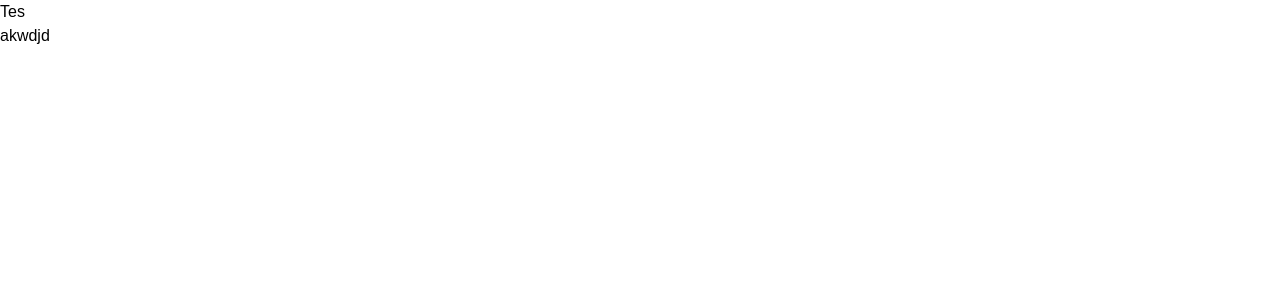
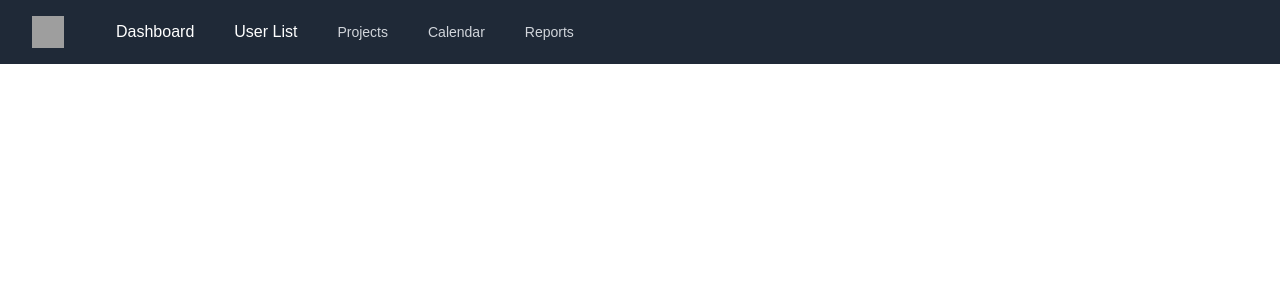
Before and after one commit to dhimzikri/crud_react, a React (Create React App) app in the folder frontend/: page /user in a window 1280 px wide. Shown: the top 300 px of the page. Built offline with nearby package versions, Linux system fonts and the light colour scheme; grey boxes are pictures that could not be loaded.

Commit message:
addingNavbarTrd

```diff
--- a/frontend/src/App.js
+++ b/frontend/src/App.js
@@ -3,7 +3,7 @@
 import AddUser from "./components/AddUser";
 import EditUser from "./components/EditUser";
 import Navbar from "./components/Navbar";
-import Tes from "./components/Tes";
+import UserTrd from "./components/UserTrd";
 
 function App() {
   return (
@@ -13,7 +13,7 @@
           <Route path="/" element={<Navbar />} />
           <Route path="add" element={<AddUser />} />
           <Route path="edit/:id" element={<EditUser />} />
-          <Route path="user" element={<Tes />} />
+          <Route path="user" element={<UserTrd />} />
         </Routes>
       </div>
     </BrowserRouter>
--- a/frontend/src/components/Tes.jsx
+++ /dev/null
@@ -1,17 +0,0 @@
-import React from "react";
-import { Link } from "react-router-dom";
-
-const Tes = () => {
-  return (
-    <div>
-      Tes
-      <div>
-        <button>
-          <Link to="/">akwdjd</Link>
-        </button>
-      </div>
-    </div>
-  );
-};
-
-export default Tes;
--- /dev/null
+++ b/frontend/src/components/UserTrd.jsx
@@ -0,0 +1,162 @@
+import React, { useState } from "react";
+import { Transition } from "@headlessui/react";
+import Dashboard from "./Dashboard.jsx";
+import { Link } from "react-router-dom";
+
+function NavbarTrd() {
+  const [isOpen, setIsOpen] = useState(false);
+  return (
+    <div>
+      <nav className="bg-gray-800 w-screen">
+        <div className="w-screen mx-auto px-4 sm:px-6 lg:px-8">
+          <div className="flex items-center justify-between h-16">
+            <div className="flex items-center">
+              <div className="flex-shrink-0">
+                <img
+                  className="h-8 w-8"
+                  src="https://tailwindui.com/img/logos/workflow-mark-indigo-500.svg"
+                  alt="Workflow"
+                />
+              </div>
+              <div className="hidden  md:block">
+                <div className="ml-10  flex items-baseline space-x-4">
+                  <Link
+                    to="/"
+                    className="hover:bg-gray-700 text-white block px-3 py-2 rounded-md text-base font-medium"
+                  >
+                    Dashboard
+                  </Link>
+
+                  <Link
+                    // to="user"
+                    className="hover:bg-gray-700 text-white block px-3 py-2 rounded-md text-base font-medium"
+                  >
+                    User List
+                  </Link>
+
+                  <a
+                    href="#"
+                    className="text-gray-300 hover:bg-gray-700 hover:text-white px-3 py-2 rounded-md text-sm font-medium"
+                  >
+                    Projects
+                  </a>
+
+                  <a
+                    href="#"
+                    className="text-gray-300 hover:bg-gray-700 hover:text-white px-3 py-2 rounded-md text-sm font-medium"
+                  >
+                    Calendar
+                  </a>
+
+                  <a
+                    href="#"
+                    className="text-gray-300 hover:bg-gray-700 hover:text-white px-3 py-2 rounded-md text-sm font-medium"
+                  >
+                    Reports
+                  </a>
+                </div>
+              </div>
+            </div>
+            <div className="-mr-2 flex md:hidden">
+              <button
+                onClick={() => setIsOpen(!isOpen)}
+                type="button"
+                className="bg-gray-900 inline-flex items-center justify-center p-2 rounded-md text-gray-400 hover:text-white hover:bg-gray-800 focus:outline-none focus:ring-2 focus:ring-offset-2 focus:ring-offset-gray-800 focus:ring-white"
+                aria-controls="mobile-menu"
+                aria-expanded="false"
+              >
+                <span className="sr-only">Open main menu</span>
+                {!isOpen ? (
+                  <svg
+                    className="block h-6 w-6"
+                    xmlns="http://www.w3.org/2000/svg"
+                    fill="none"
+                    viewBox="0 0 24 24"
+                    stroke="currentColor"
+                    aria-hidden="true"
+                  >
+                    <path
+                      strokeLinecap="round"
+                      strokeLinejoin="round"
+                      strokeWidth="2"
+                      d="M4 6h16M4 12h16M4 18h16"
+                    />
+                  </svg>
+                ) : (
+                  <svg
+                    className="block h-6 w-6"
+                    xmlns="http://www.w3.org/2000/svg"
+                    fill="none"
+                    viewBox="0 0 24 24"
+                    stroke="currentColor"
+                    aria-hidden="true"
+                  >
+                    <path
+                      strokeLinecap="round"
+                      strokeLinejoin="round"
+                      strokeWidth="2"
+                      d="M6 18L18 6M6 6l12 12"
+                    />
+                  </svg>
+                )}
+              </button>
+            </div>
+          </div>
+        </div>
+
+        <Transition
+          show={isOpen}
+          enter="transition ease-out duration-100 transform"
+          enterFrom="opacity-0 scale-95"
+          enterTo="opacity-100 scale-100"
+          leave="transition ease-in duration-75 transform"
+          leaveFrom="opacity-100 scale-100"
+          leaveTo="opacity-0 scale-95"
+        >
+          {(ref) => (
+            <div className="md:hidden" id="mobile-menu">
+              <div ref={ref} className="px-2 pt-2 pb-3 space-y-1 sm:px-3">
+                <Link
+                  to="user"
+                  className="hover:bg-gray-700 text-white block px-3 py-2 rounded-md text-base font-medium"
+                >
+                  Dashboard
+                </Link>
+
+                <a
+                  href="#"
+                  className="text-gray-300 hover:bg-gray-700 hover:text-white block px-3 py-2 rounded-md text-base font-medium"
+                >
+                  Team
+                </a>
+
+                <a
+                  href="#"
+                  className="text-gray-300 hover:bg-gray-700 hover:text-white block px-3 py-2 rounded-md text-base font-medium"
+                >
+                  Projects
+                </a>
+
+                <a
+                  href="#"
+                  className="text-gray-300 hover:bg-gray-700 hover:text-white block px-3 py-2 rounded-md text-base font-medium"
+                >
+                  Calendar
+                </a>
+
+                <a
+                  href="#"
+                  className="text-gray-300 hover:bg-gray-700 hover:text-white block px-3 py-2 rounded-md text-base font-medium"
+                >
+                  Reports
+                </a>
+              </div>
+            </div>
+          )}
+        </Transition>
+      </nav>
+    </div>
+  );
+}
+
+export default NavbarTrd;
```
